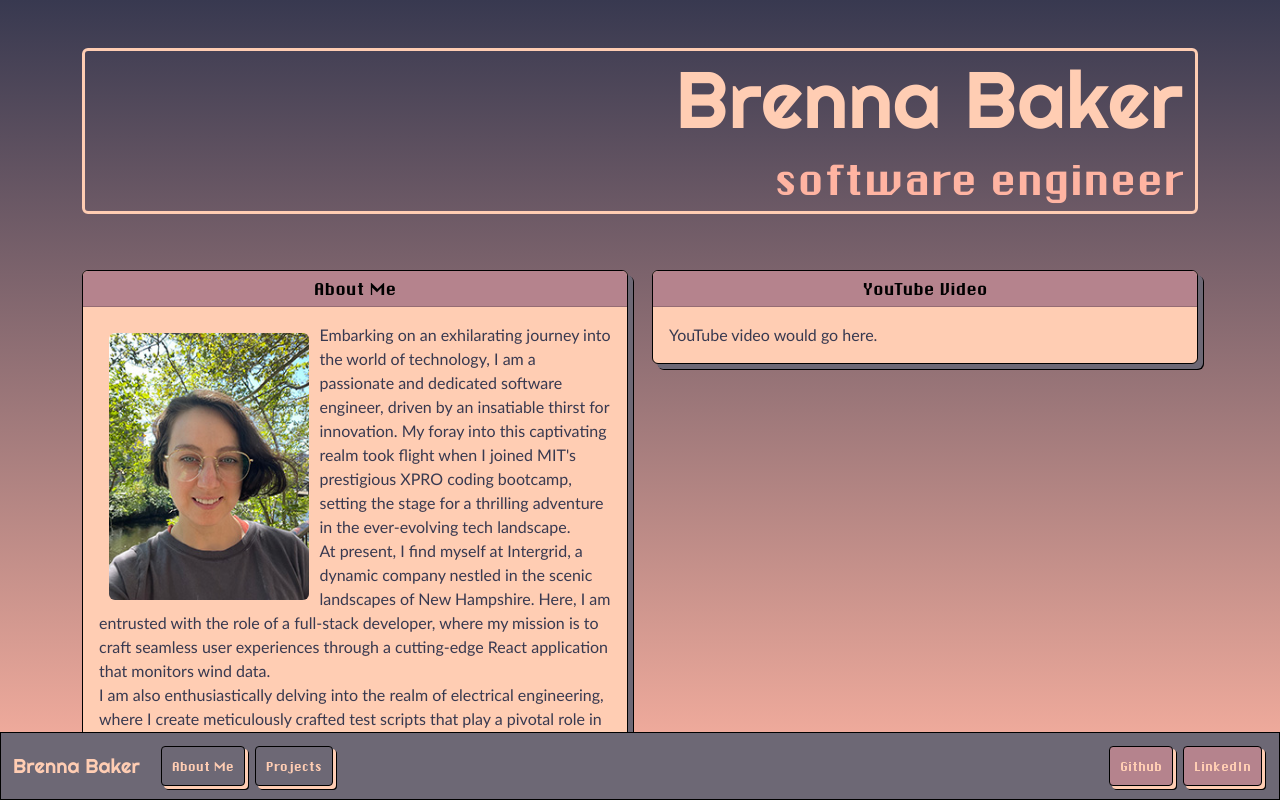
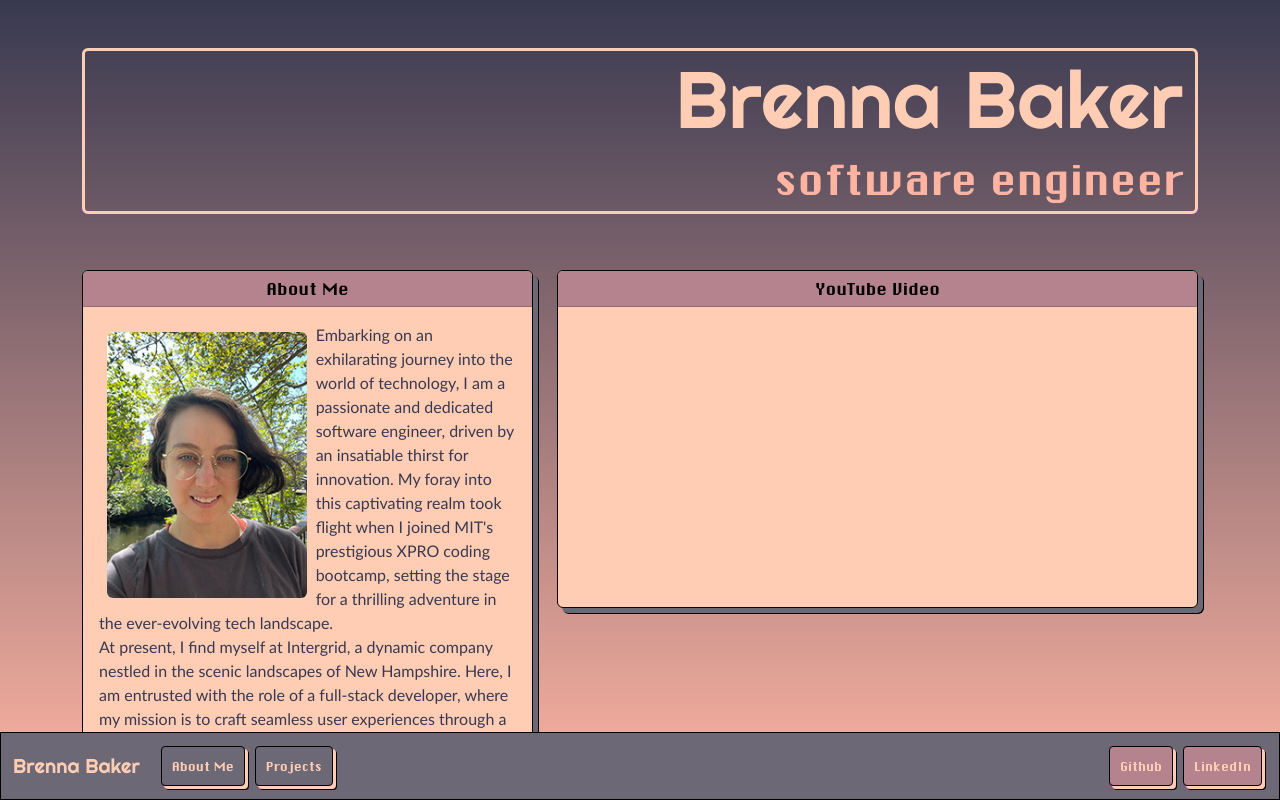
Before and after one commit to itsmebrenbren/brenbrenportfolio, a React (Create React App) app: page / in a window 1280 px wide. Shown: the top 800 px of the page. Built offline with nearby package versions, Linux system fonts and the light colour scheme.

Commit message:
added Youtube video

```diff
--- a/package.json
+++ b/package.json
@@ -10,6 +10,7 @@
     "react": "^18.2.0",
     "react-dom": "^18.2.0",
     "react-scripts": "^5.0.1",
+    "react-youtube": "^10.1.0",
     "reactstrap": "^9.2.0",
     "sass": "^1.69.5",
     "web-vitals": "^2.1.4"
--- a/src/App.js
+++ b/src/App.js
@@ -46,10 +46,10 @@ function App() {
       {aboutMeOpen &&
             <Container>
             <Row className = "justify-content-around">
-              <Col xs = "12" sm = "6" className = "justify-content-around">
+              <Col xs = "12" sm = "5" className = "justify-content-around">
                 <AboutMe/>
               </Col>
-              <Col xs = "12" sm = "6" className = "col-6 justify-content-around">
+              <Col xs = "12" sm = "7" className = "col-6 justify-content-around">
                 <Video/>
               </Col>
             </Row>
--- a/src/visuals/Video.jsx
+++ b/src/visuals/Video.jsx
@@ -1,18 +1,16 @@
 import {
     Card,
     CardBody,
-    CardText,
     CardHeader
   } from "reactstrap";
+import MyVideo from "./YouTube";
 
 export default function Video(){
     return(
         <Card className = "card my-2 border-black bg-romantic">
             <CardHeader className = "h6 text-black text-center bg-brandy-rose">YouTube Video</CardHeader>
-            <CardBody color = "romantic">
-                <CardText className = "p text-dark-boi">
-                    YouTube video would go here.
-                </CardText>
+            <CardBody className = "romantic d-flex justify-content-center align-items-center" style={{ minHeight: "300px" }}>
+                <MyVideo />
             </CardBody>
         </Card>
     )
--- /dev/null
+++ b/src/visuals/YouTube.jsx
@@ -0,0 +1,24 @@
+import YouTube from "react-youtube";
+
+
+export default function MyVideo() {
+     const options = {
+       height: '315',
+       width: '560',
+       playerVars: {
+         autoplay: 1,
+         controls: 1,
+      }
+    };
+
+   const _onReady = (event) => {
+     event.target.pauseVideo();
+   }
+   return (
+    <YouTube
+        videoId = "kMxHhB_ULVk"
+        options = { options }
+        onReady = { _onReady }
+        id = "video"/>
+    )
+};
```
Also changed, not shown: 1 other file (tests, documents, lock files or other folders).
